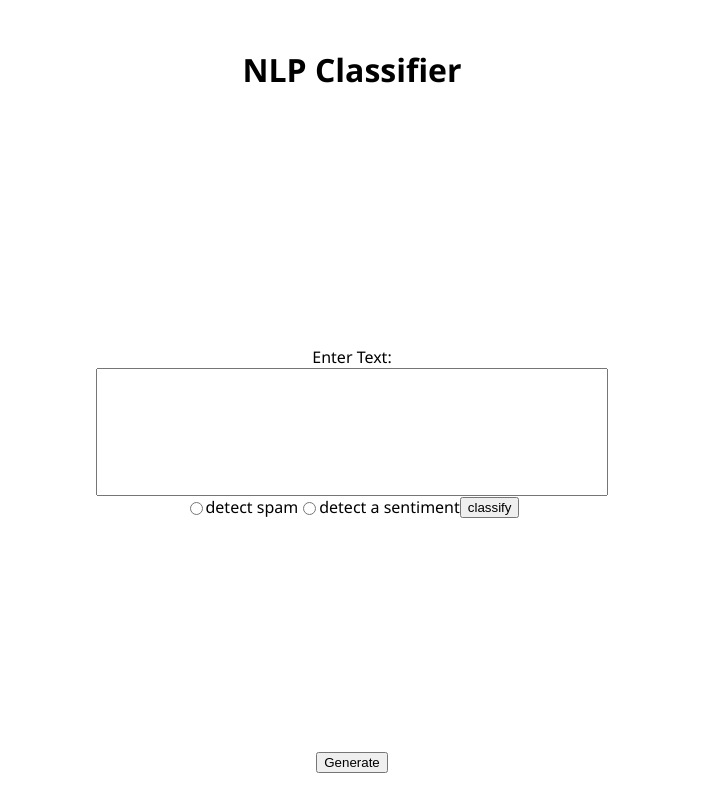
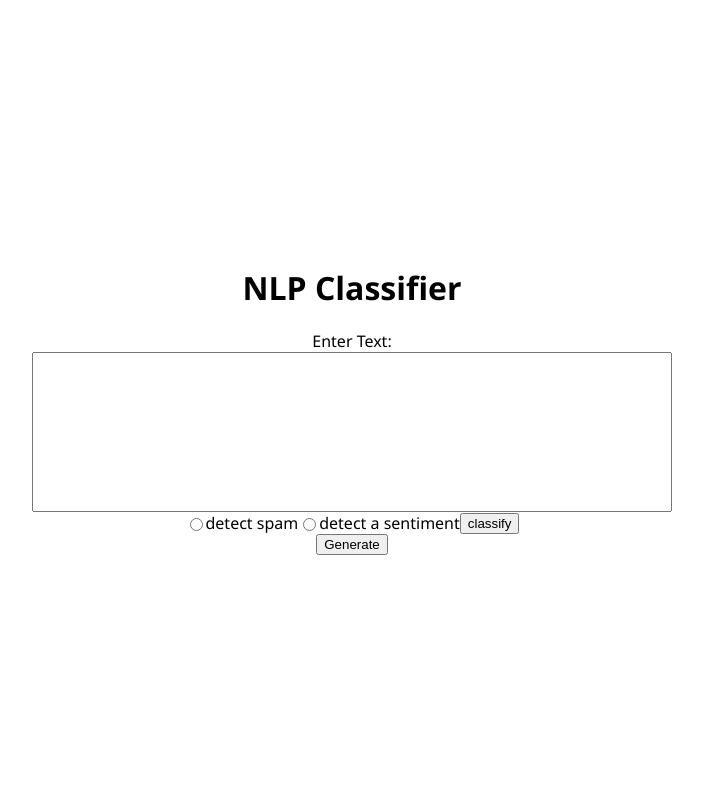
Before and after one commit to TootEgozy/bow_classifier, a Python web app: template templates/index.html in a window 1280 px wide. Shown: the whole page, without its empty margins (288-991 px from the left). Run offline with Jinja, Linux system fonts and the light colour scheme; the template is opened without the code that fills it, so the values that code supplies are empty.

Commit message:
some CSS and selecting the suggested input

```diff
--- a/templates/index.html
+++ b/templates/index.html
@@ -22,12 +22,10 @@
             display: flex;
             align-items: center;
             flex-direction: column;
-            justify-content: center;
+            justify-content: space-around;
         }
 
         form {
-            width: 80vw;
-            height: 80vh;
             display: flex;
             align-items: center;
             justify-content: center;
@@ -42,8 +40,8 @@
         }
 
         #input_text {
-            width: 50%;
-            height: 20%;
+            width: 50vw;
+            height: 20vh;
             box-sizing: border-box;
         }
 
@@ -83,7 +81,7 @@
 
             function selectInput(input) {
                 alert('input selected'+input)
-                // document.getElementById('input_text').value = input;
+                document.getElementById('input_text').value = input;
                 // document.getElementById('suggestedInputs').style.display = 'none';
             }
         </script>
```
